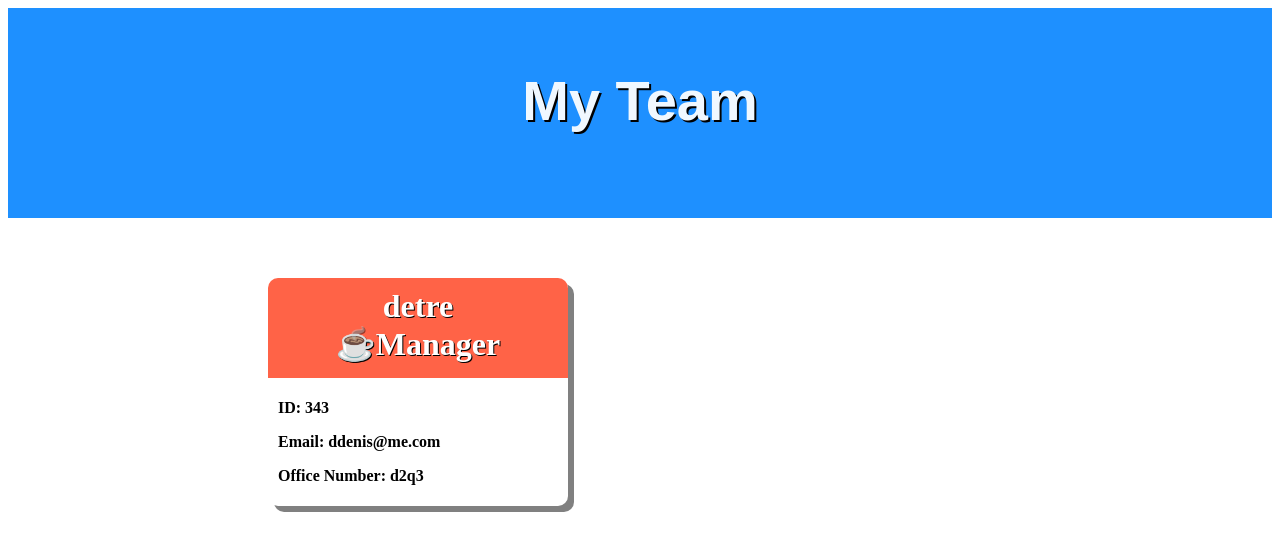
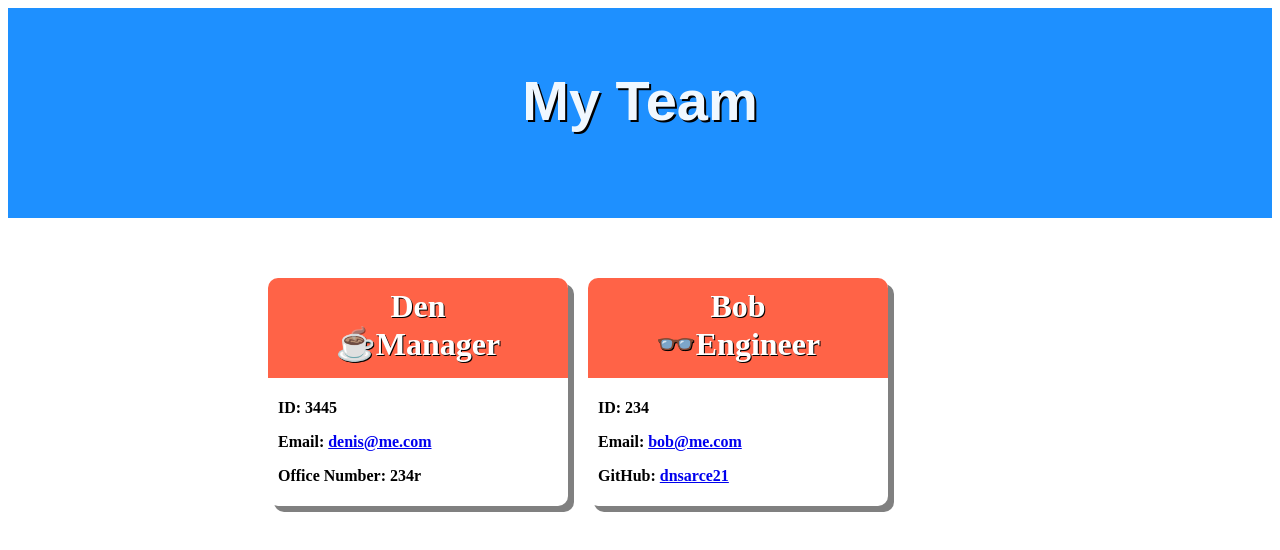
Before and after one commit to D-Y-A-G/Team-Profile_Generator-DA, a website: page index.html in a window 1280 px wide. Drawn offline with Linux system fonts and the light colour scheme.

Commit message:
fixed email links

```diff
--- a/index.html
+++ b/index.html
@@ -29,15 +29,22 @@
 
                 <div style="display:inline-block; position: relative; margin-left: 250px;">
                       <div style="font-weight: bolder; float:left; width: 300px; background-color: white; border-radius: 10px; box-shadow: 6px 6px gray; margin: 10px 10px 10px 10px;">
-        <p style="width:300px; position:relative; color:white; font-size:2rem; background-color: tomato; align-items: center; text-align: center; padding-bottom: 15px; padding-top: 10px; text-shadow: 1px 1px black; margin: 0%; border-radius: 10px 10px 0px 0px;" >detre</br> <span>&#9749;Manager</span></p>
+        <p style="width:300px; position:relative; color:white; font-size:2rem; background-color: tomato; align-items: center; text-align: center; padding-bottom: 15px; padding-top: 10px; text-shadow: 1px 1px black; margin: 0%; border-radius: 10px 10px 0px 0px;" >Den</br> <span>&#9749;Manager</span></p>
         <div style="border-radius:10px; padding: 5px;">
-            <p type="text" style="width: 200px; padding-left: 5px;">ID: 343</p>
-            <p type="text" style="width: 200px; padding-left: 5px;">Email: ddenis@me.com</p>
-            <p type="text" style="width: 200px; padding-left: 5px;">Office Number: d2q3</p>
+            <p type="text" style="width: 200px; padding-left: 5px;">ID: 3445</p>
+            <p type="text" style="width: 200px; padding-left: 5px;">Email: <a href="mailto:denis@me.com"> denis@me.com</a></p>
+            <p type="text" style="width: 200px; padding-left: 5px;">Office Number: 234r</p>
         </div>
     </div>
 
-
+                      <div style="font-weight: bolder; float:left; width: 300px; background-color: white; border-radius: 10px; box-shadow: 6px 6px gray; margin: 10px 10px 10px 10px;">
+      <p style="width:300px; position:relative; color:white; font-size:2rem; background-color: tomato; align-items: center; text-align: center; padding-bottom: 15px; padding-top: 10px; text-shadow: 1px 1px black; margin: 0%; border-radius: 10px 10px 0px 0px;" >Bob</br> <span>&#128083;Engineer</span></p>
+      <div style="border-radius:10px; padding: 5px;">
+          <p type="text" style="width: 200px; padding-left: 5px;">ID: 234</p>
+          <p type="text" style="width: 200px; padding-left: 5px;">Email: <a href="mailto:bob@me.com"> bob@me.com</a></p>
+          <p type="text" style="width: 200px; padding-left: 5px;"> GitHub: <a href="https://github.com/dnsarce21">dnsarce21</a></p>
+      </div>
+  </div>
 
                 </div>
 
```
Also changed, not shown: index.js (+6 -4 lines).
